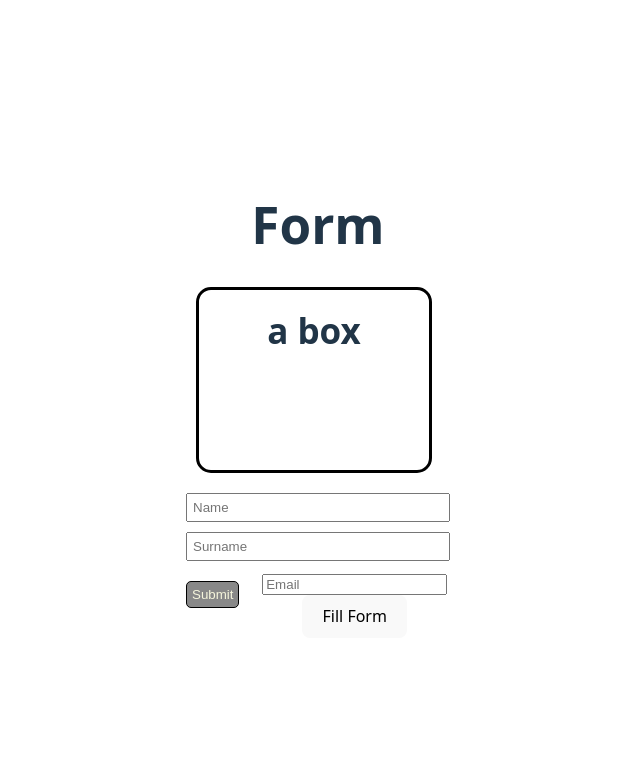
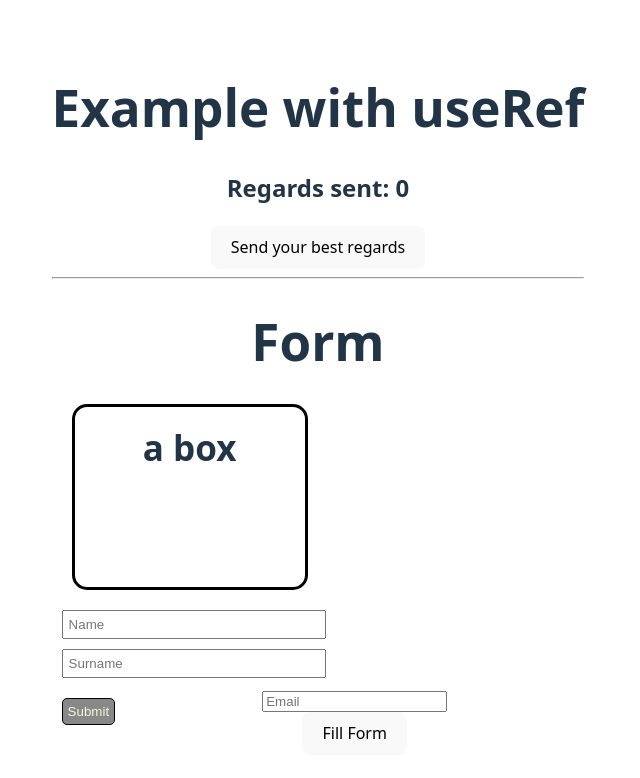
Before and after one commit to diegoesmfs/curso-react, a React (Vite) app in the folder proyecto-1-movie-night/: page / in a window 1280 px wide. Shown: the top 778 px of the page, without its empty margins (322-962 px from the left). Built offline with nearby package versions, Linux system fonts and the light colour scheme.

Commit message:
otro ejercicio utilizando la referencia useRef

```diff
--- /dev/null
+++ b/proyecto-1-movie-night/components/Example.jsx
@@ -0,0 +1,38 @@
+import React from 'react'
+import { useRef } from 'react';
+import { useEffect } from 'react';
+import { useState } from 'react'
+
+export const Example = () => {
+
+    const [quantity, setQuantity] = useState(0);
+    const regardsQueue = useRef(quantity);
+
+    useEffect(() => {
+        regardsQueue.current = quantity;
+        setTimeout(() =>{
+
+            console.log("Messages queue:" + regardsQueue.current );
+
+        }, 2000);
+
+    }, [quantity])
+
+    const sendRegards = (e) => {
+
+    setQuantity(quantity+1);
+
+    }
+
+  return (
+    <div>
+
+        <h1>Example with useRef</h1>
+
+        <h2>Regards sent: {quantity}</h2>
+
+        <button onClick={sendRegards}>Send your best regards</button>
+
+    </div>
+  )
+}
--- a/proyecto-1-movie-night/src/App.jsx
+++ b/proyecto-1-movie-night/src/App.jsx
@@ -1,10 +1,16 @@
 import './App.css';
 import { Form } from '../components/Form';
+import { Example } from '../components/Example';
 
 function App() {
 
   return (
     <div>
+
+      <Example />
+
+      <hr />
+
       <Form />
     </div>
   )
```
